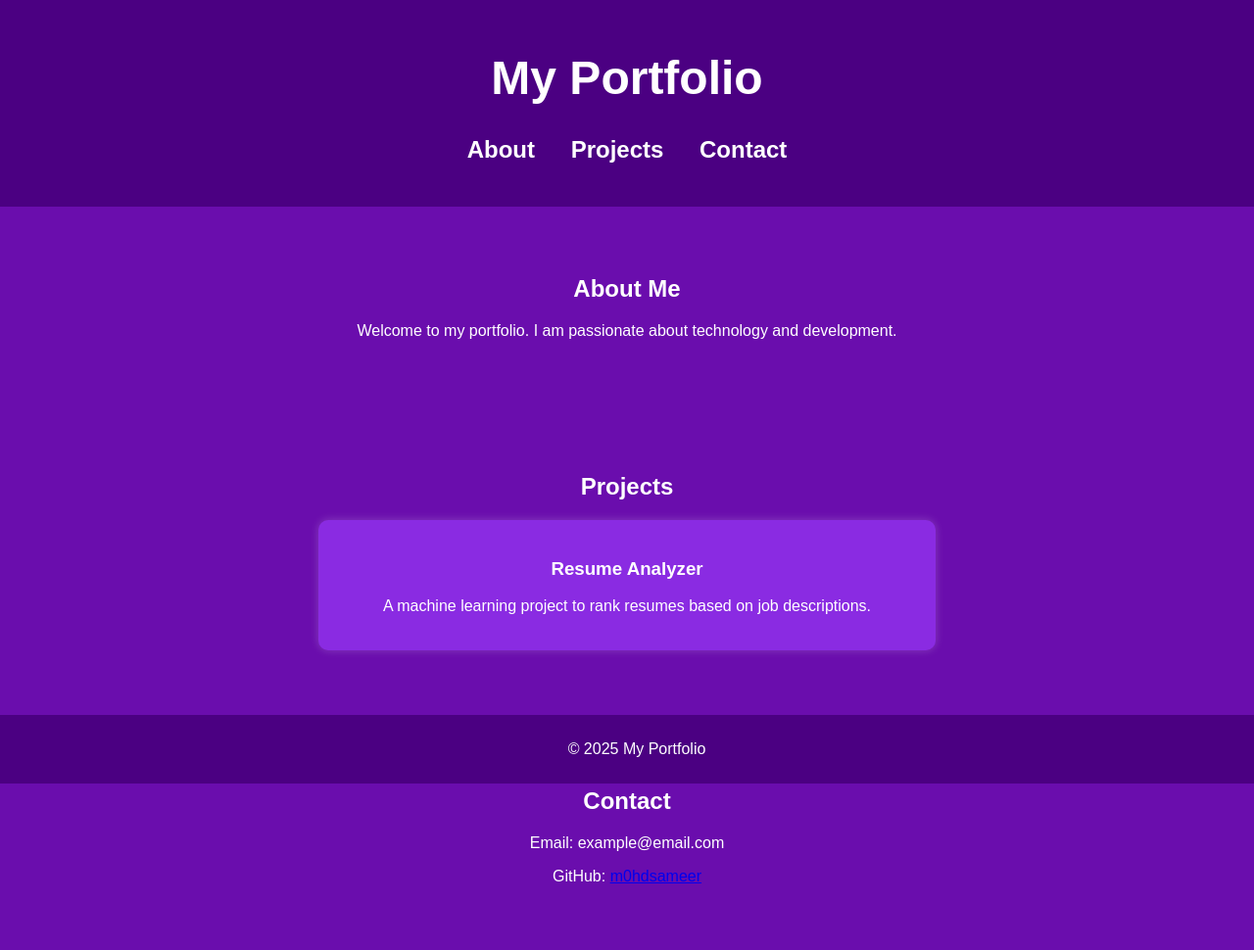
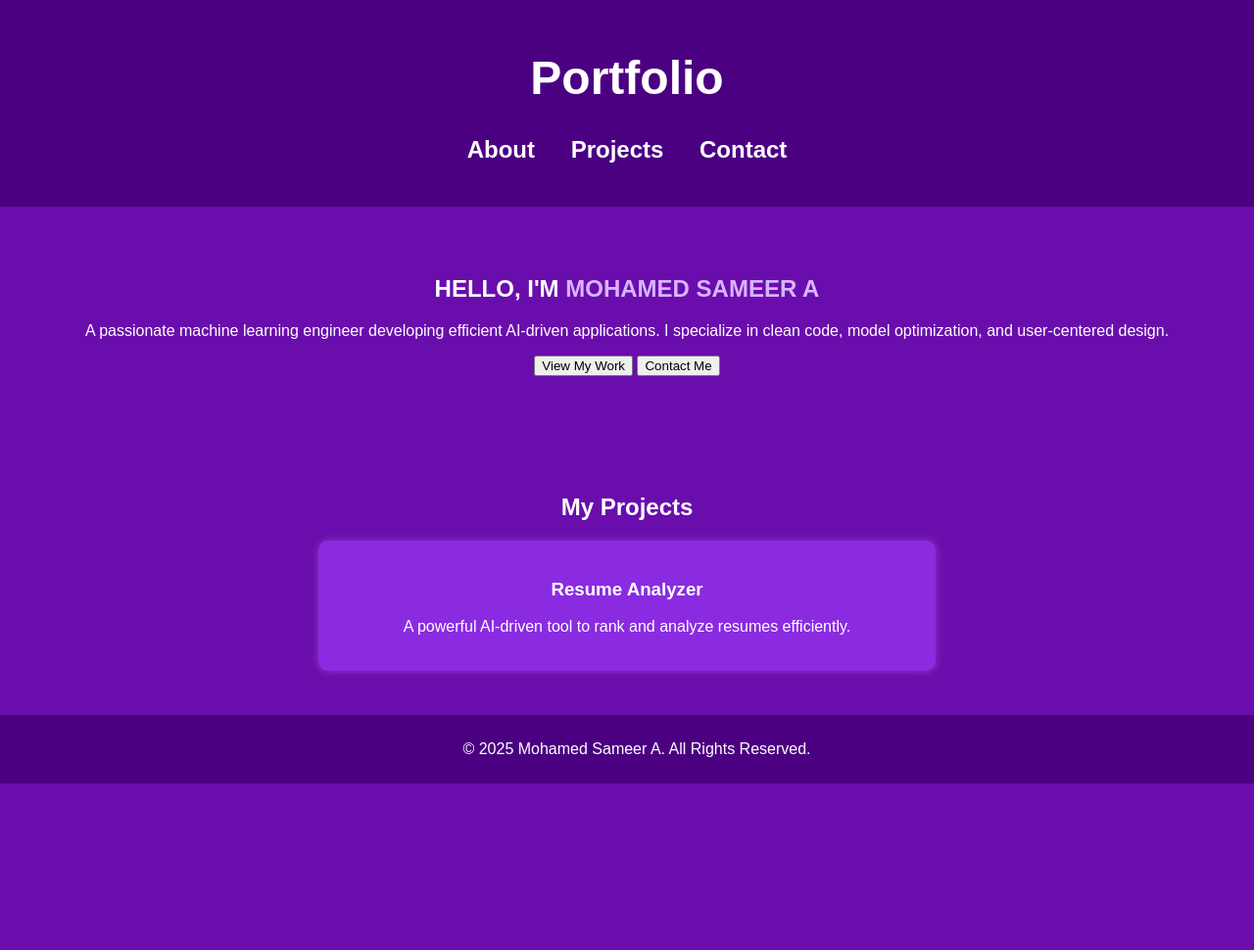
Before and after one commit to m0hdsameer/m0hdsameer.github.io, a plain HTML site: page index.html in a window 1280 px wide. Shown: the whole page at 98% size. After the commit the page ends 800 px from the top, so only its background shows below. Drawn offline with Linux system fonts and the light colour scheme.

Commit message:
Updated portfolio with vibrant design

```diff
--- a/index.html
+++ b/index.html
@@ -3,12 +3,12 @@
 <head>
     <meta charset="UTF-8">
     <meta name="viewport" content="width=device-width, initial-scale=1.0">
-    <title>My Portfolio</title>
+    <title>Mohamed Sameer A - Portfolio</title>
     <link rel="stylesheet" href="static/styles.css">
 </head>
 <body>
     <header>
-        <h1>My Portfolio</h1>
+        <h1>Portfolio</h1>
         <nav>
             <ul>
                 <li><a href="#about">About</a></li>
@@ -17,28 +17,21 @@
             </ul>
         </nav>
     </header>
-
     <section id="about">
-        <h2>About Me</h2>
-        <p>Welcome to my portfolio. I am passionate about technology and development.</p>
+        <h2>HELLO, I'M <span style="color: #d8b4fe;">MOHAMED SAMEER A</span></h2>
+        <p>A passionate machine learning engineer developing efficient AI-driven applications. I specialize in clean code, model optimization, and user-centered design.</p>
+        <button onclick="location.href='#projects'">View My Work</button>
+        <button onclick="location.href='#contact'">Contact Me</button>
     </section>
-
     <section id="projects">
-        <h2>Projects</h2>
+        <h2>My Projects</h2>
         <div class="project-card">
             <h3>Resume Analyzer</h3>
-            <p>A machine learning project to rank resumes based on job descriptions.</p>
+            <p>A powerful AI-driven tool to rank and analyze resumes efficiently.</p>
         </div>
     </section>
-
-    <section id="contact">
-        <h2>Contact</h2>
-        <p>Email: example@email.com</p>
-        <p>GitHub: <a href="https://github.com/m0hdsameer">m0hdsameer</a></p>
-    </section>
-
     <footer>
-        <p>&copy; 2025 My Portfolio</p>
+        <p>&copy; 2025 Mohamed Sameer A. All Rights Reserved.</p>
     </footer>
 </body>
 </html>
```
